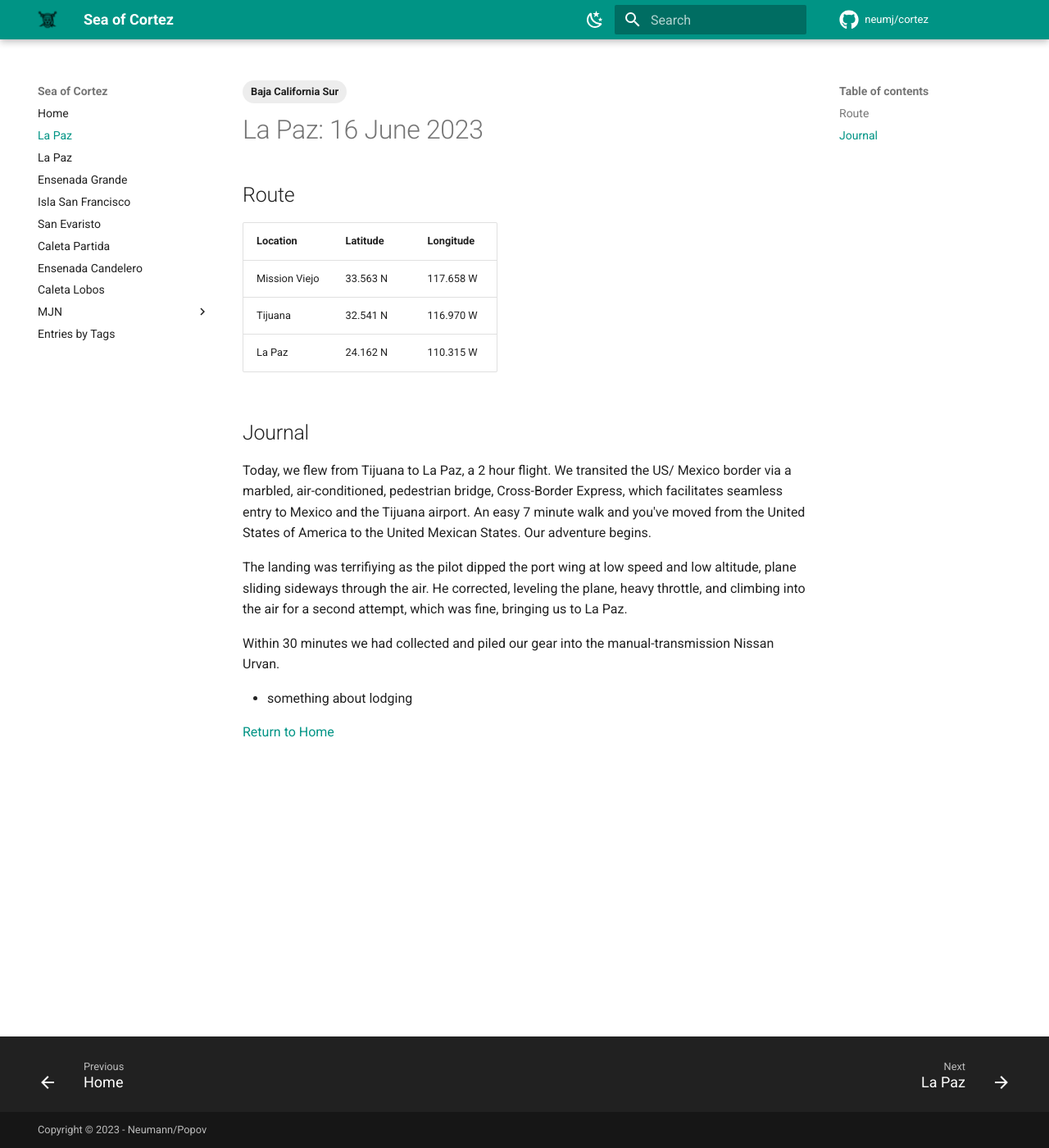
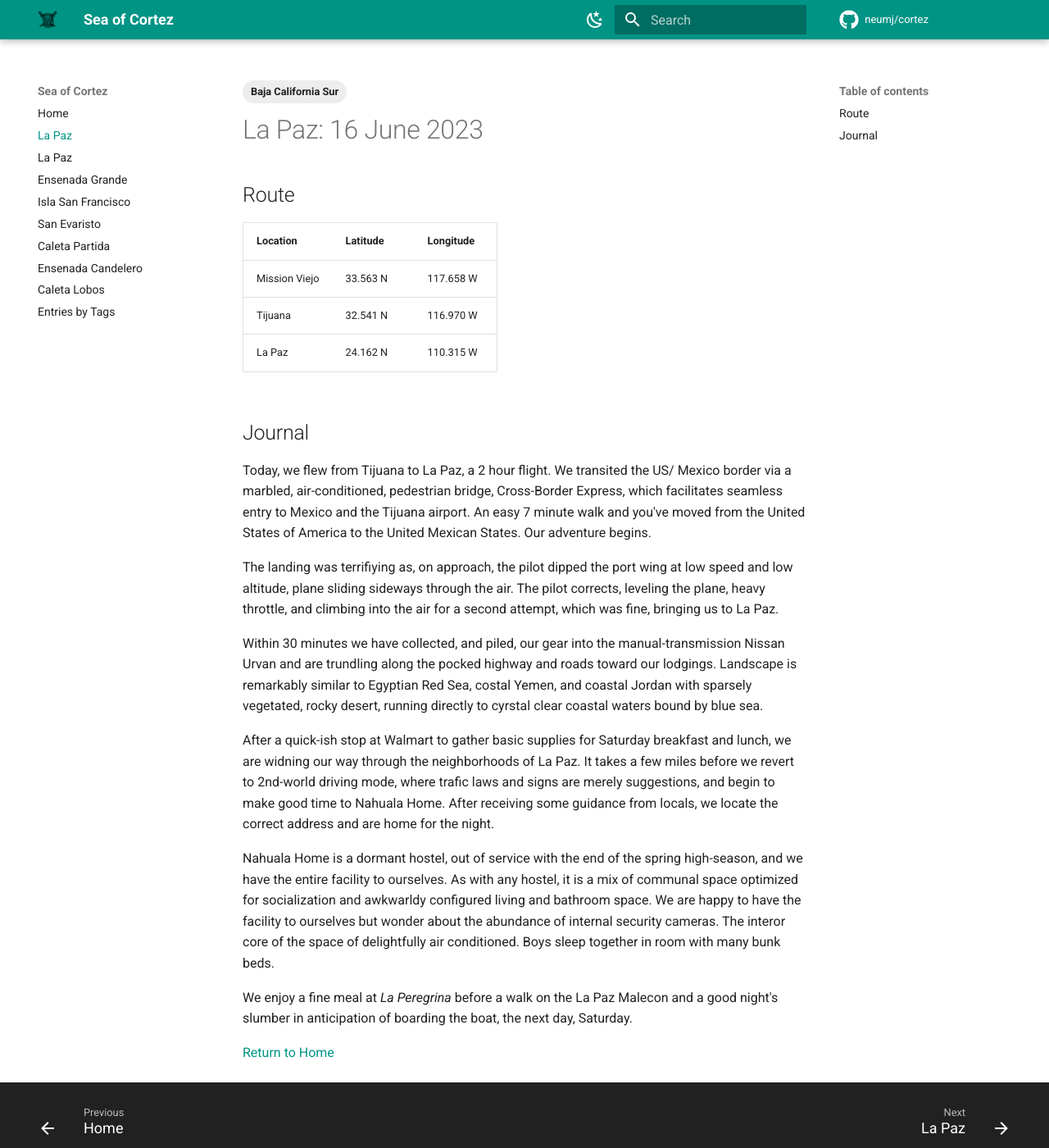
Before and after one commit to neumj/cortez, an MkDocs documentation site: the page built from docs/La_Paz_20230616.md, in a window 1280 px wide and 1400 px high. Shown: the whole window at 82% size. Built offline with MkDocs 1.6.1 and Material for MkDocs 9.7.7, drawn with Linux system fonts in a browser that asks for light colours; comment, search, counter and statistics services are not loaded.

Commit message:
la paz 616

```diff
--- a/docs/La_Paz_20230616.md
+++ b/docs/La_Paz_20230616.md
@@ -17,12 +17,15 @@ tags:
 
 Today, we flew from Tijuana to La Paz, a 2 hour flight. We transited the US/ Mexico border via a marbled, air-conditioned, pedestrian bridge, Cross-Border Express, which facilitates seamless entry to Mexico and the Tijuana airport. An easy 7 minute walk and you've moved from the United States of America to the United Mexican States. Our adventure begins.
 
-The landing was terrifiying as the pilot dipped the port wing at low speed and low altitude, plane sliding sideways through the air. He corrected, leveling the plane, heavy throttle, and climbing into the air for a second attempt, which was fine, bringing us to La Paz.
+The landing was terrifiying as, on approach, the pilot dipped the port wing at low speed and low altitude, plane sliding sideways through the air. The pilot corrects, leveling the plane, heavy throttle, and climbing into the air for a second attempt, which was fine, bringing us to La Paz.
 
-Within 30 minutes we had collected and piled our gear into the manual-transmission Nissan Urvan.
+Within 30 minutes we have collected, and piled, our gear into the manual-transmission Nissan Urvan and are trundling along the pocked highway and roads toward our lodgings. Landscape is remarkably similar to Egyptian Red Sea, costal Yemen, and coastal Jordan with sparsely vegetated, rocky desert, running directly to cyrstal clear coastal waters bound by blue sea.
 
-- something about lodging
+After a quick-ish stop at Walmart to gather basic supplies for Saturday breakfast and lunch, we are widning our way through the neighborhoods of La Paz. It takes a few miles before we revert to 2nd-world driving mode, where trafic laws and signs are merely suggestions, and begin to make good time to Nahuala Home. After receiving some guidance from locals, we locate the correct address and are home for the night.
 
+Nahuala Home is a dormant hostel, out of service with the end of the spring high-season, and we have the entire facility to ourselves. As with any hostel, it is a mix of communal space optimized for socialization and awkwarldy configured living and bathroom space. We are happy to have the facility to ourselves but wonder about the abundance of internal security cameras. The interor core of the space of delightfully air conditioned. Boys sleep together in room with many bunk beds.
+
+We enjoy a fine meal at _La Peregrina_ before a walk on the La Paz Malecon and a good night's slumber in anticipation of boarding the boat, the next day, Saturday.
 
 <!--- Below is navigation to home --->
  [Return to Home](index.md)
--- a/mkdocs.yml
+++ b/mkdocs.yml
@@ -64,7 +64,4 @@ nav:
     - Caleta Partida: Caleta_Partida_20230621.md
     - Ensenada Candelero: Ensenada_Candelero_20230622.md
     - Caleta Lobos: Caleta_Lobos_20230623.md
-
-    - MJN:
-        - Ensenada Grande: MJN/Ensenada_Grande.md
     - Entries by Tags: tags.md
```
Also changed, not shown: docs/Ensenada_Candelero_20230622.md (+1 -1 lines).
